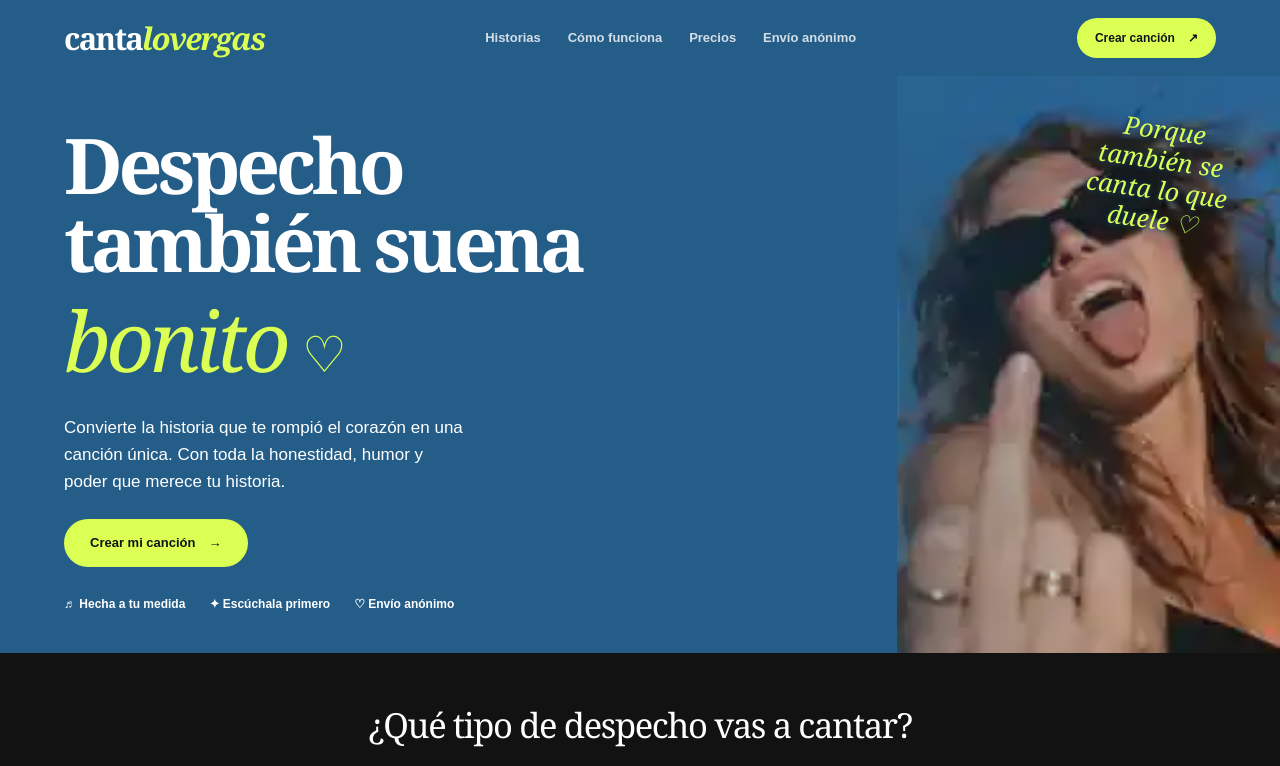
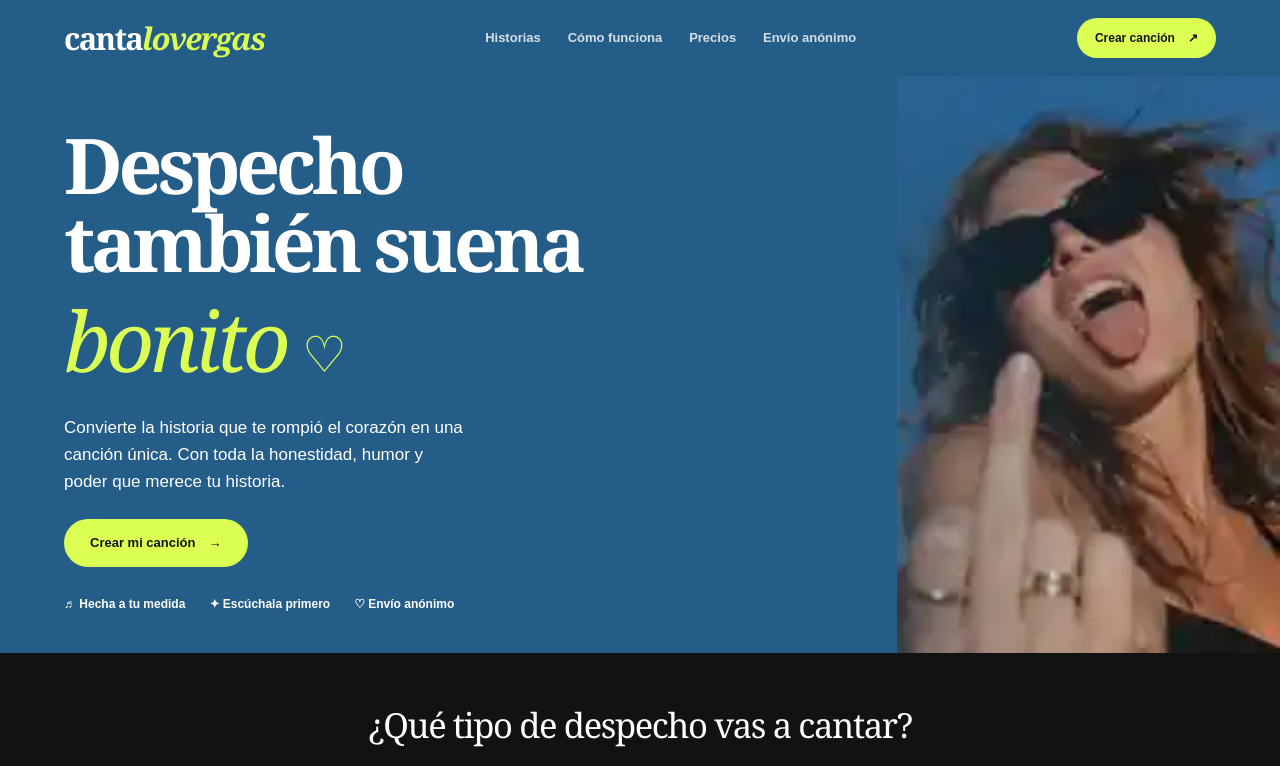
Before and after one commit to melizsza87/xamans-landing, a Next.js app in the folder cantalove/: page /rgas in a window 1280 px wide. Shown: the top 766 px of the page. Built offline with nearby package versions, Linux system fonts and the light colour scheme.

Commit message:
Avoid duplicating handwritten typography already in approved hero photography

```diff
--- a/cantalove/src/components/landing/ModernExperience.tsx
+++ b/cantalove/src/components/landing/ModernExperience.tsx
@@ -59,7 +59,7 @@ export function ModernExperience({mode}:{mode:"love"|"breakup"}) {
             <Link className="rev-button" href={createHref}>Crear mi canción <span aria-hidden>→</span></Link>
             <div className="rev-proof"><span>♬ Hecha a tu medida</span><span>✦ Escúchala primero</span><span>♡ Envío anónimo</span></div>
           </div>
-          <p className="rev-scribble">Porque<br/>también se<br/>canta lo que<br/>duele ♡</p>
+
         </section>
       :
         <section className="rev-hero rev-hero-love">
@@ -70,7 +70,7 @@ export function ModernExperience({mode}:{mode:"love"|"breakup"}) {
             <Link className="rev-button" href={createHref}>Crear mi canción <span aria-hidden>→</span></Link>
             <div className="rev-proof"><span>♫ Personalizada</span><span>♡ Escúchala primero</span><span>🎁 Para regalar</span></div>
           </div>
-          <p className="rev-scribble">Tu historia,<br/>en una canción ♡</p>
+
         </section>
       }
 
```
